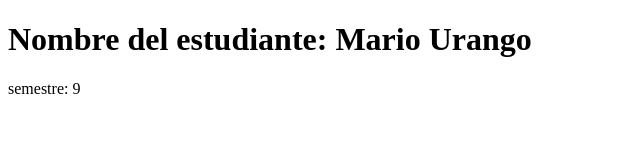
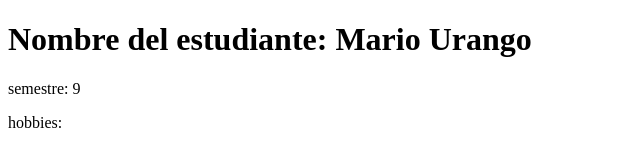
Before and after one commit to Jmariio27/Practicas_10, a plain HTML site: page index.html in a window 1280 px wide. Shown: the full height of the page, 0-640 px from the left. Drawn offline with Linux system fonts and the light colour scheme.

Commit message:
cuarto commit

```diff
--- a/index.html
+++ b/index.html
@@ -8,5 +8,6 @@
 <body>
     <h1>Nombre del estudiante: Mario Urango</h1>
     <p>semestre: 9</p>
+    <p>hobbies: </p>
 </body>
 </html>
```
